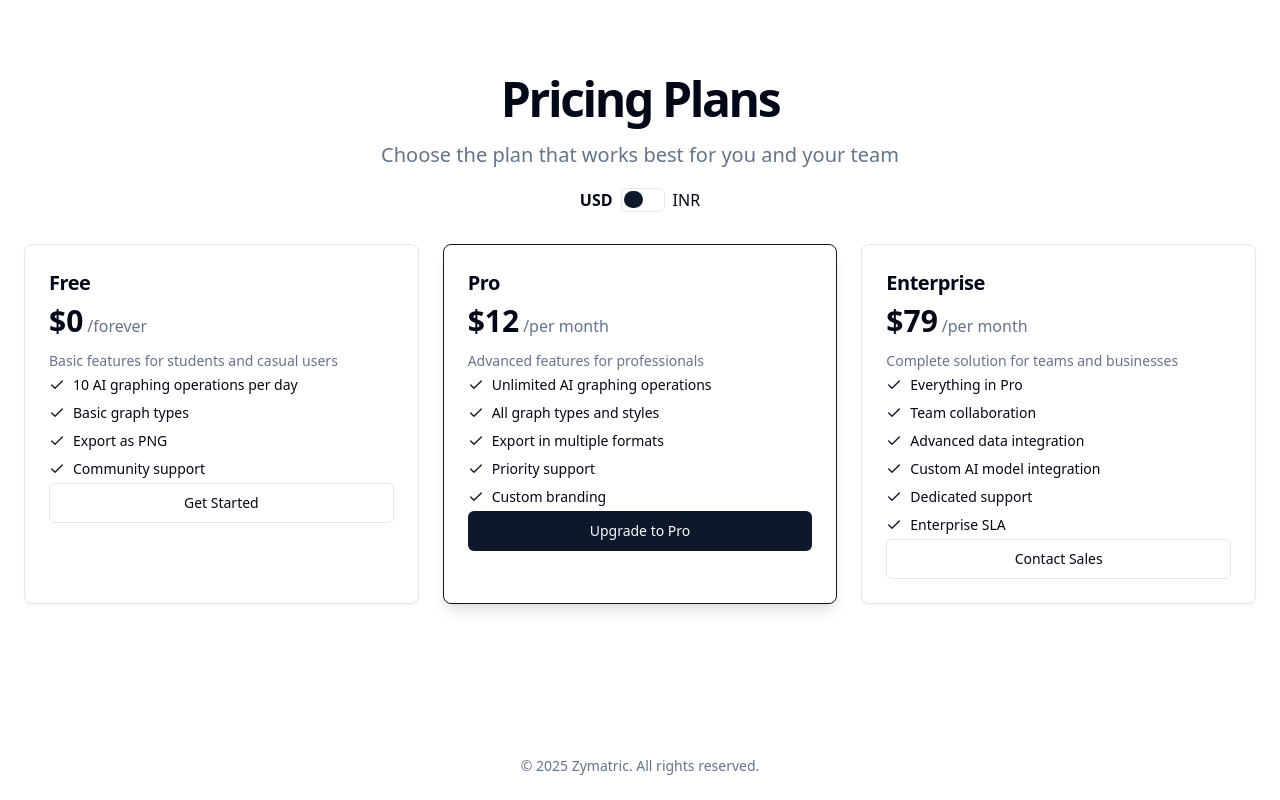
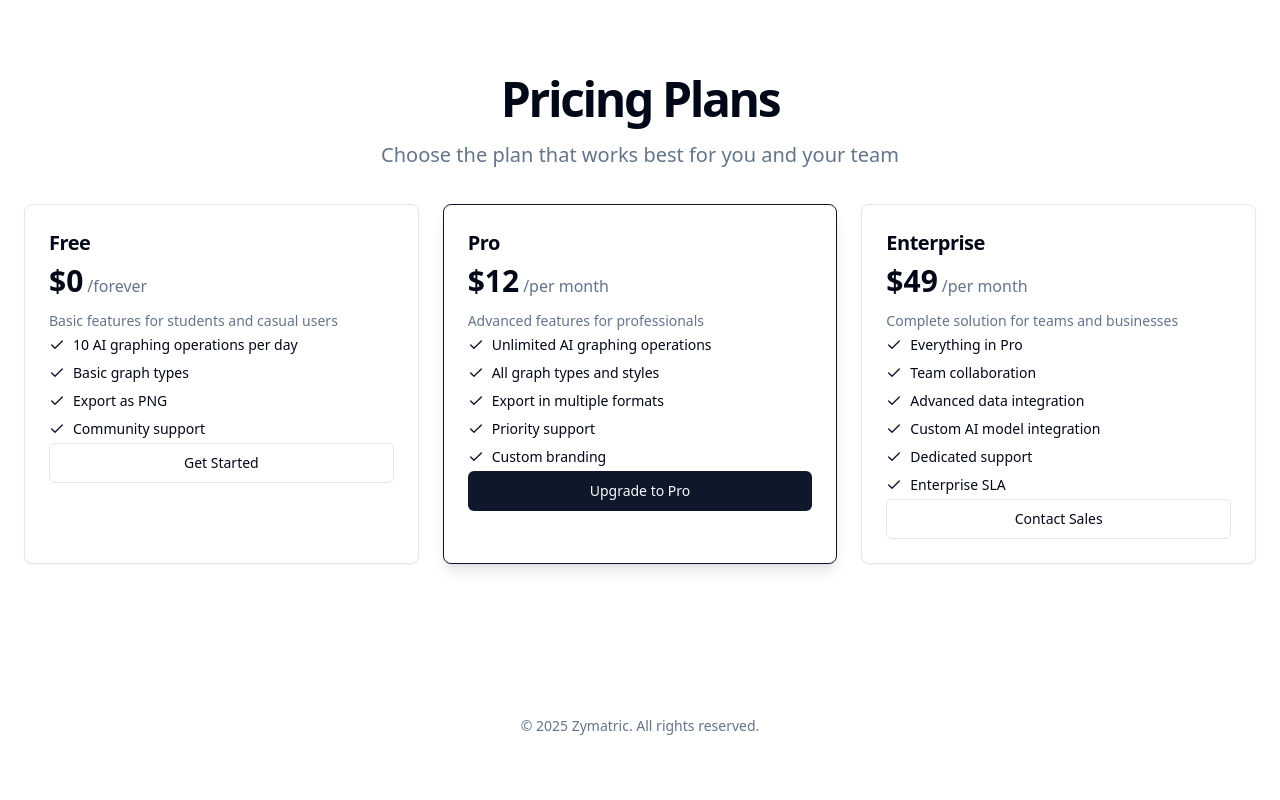
Before and after one commit to kshitizjangra/canvas-wave-artist, a React (Vite) app: page / in a window 1280 px wide. Shown: the part 1087-1887 px from the top of the page. After the commit the page ends 1847 px from the top, so only its background shows below. Built offline with nearby package versions, Linux system fonts and the light colour scheme; no server answers.

Commit message:
Reverted to edit edt-d1f2a57a-1637-4ad0-81a4-b74af9b7808a: "Refactor AIGactor AIGraphing component
Refactor the AIGraphing component into smaller, more manageable files. This improves code organization and maintainability. Unused imports and files were removed."

```diff
--- a/src/components/SubscriptionPlans.tsx
+++ b/src/components/SubscriptionPlans.tsx
@@ -1,58 +1,15 @@
 
-import React, { useState, useEffect } from "react";
+import React from "react";
 import { Card, CardContent, CardDescription, CardFooter, CardHeader, CardTitle } from "@/components/ui/card";
 import { Button } from "@/components/ui/button";
 import { Check } from "lucide-react";
-import { useToast } from "@/hooks/use-toast";
-
-// Define types for plan price data
-type PlanPricing = {
-  usd: { price: string; period: string };
-  inr: { price: string; period: string };
-};
-
-type Plan = {
-  id: string;
-  name: string;
-  pricing: PlanPricing;
-  description: string;
-  features: string[];
-  buttonText: string;
-  buttonVariant: "outline" | "default";
-  popular: boolean;
-};
 
 export function SubscriptionPlans() {
-  const [currency, setCurrency] = useState<"usd" | "inr">("usd");
-  const [isProcessing, setIsProcessing] = useState(false);
-  const { toast } = useToast();
-
-  // Detect user's location to set default currency
-  useEffect(() => {
-    const detectUserLocation = async () => {
-      try {
-        const response = await fetch("https://ipapi.co/json/");
-        const data = await response.json();
-        if (data.country === "IN") {
-          setCurrency("inr");
-        }
-      } catch (error) {
-        console.error("Failed to detect location:", error);
-        // Default to USD if location detection fails
-      }
-    };
-
-    detectUserLocation();
-  }, []);
-
-  const plans: Plan[] = [
+  const plans = [
     {
-      id: "free-plan",
       name: "Free",
-      pricing: {
-        usd: { price: "$0", period: "forever" },
-        inr: { price: "₹0", period: "forever" }
-      },
+      price: "$0",
+      period: "forever",
       description: "Basic features for students and casual users",
       features: [
         "10 AI graphing operations per day",
@@ -61,16 +18,13 @@ export function SubscriptionPlans() {
         "Community support"
       ],
       buttonText: "Get Started",
-      buttonVariant: "outline",
+      buttonVariant: "outline" as const,
       popular: false
     },
     {
-      id: "pro-plan",
       name: "Pro",
-      pricing: {
-        usd: { price: "$12", period: "per month" },
-        inr: { price: "₹999", period: "per month" }
-      },
+      price: "$12",
+      period: "per month",
       description: "Advanced features for professionals",
       features: [
         "Unlimited AI graphing operations",
@@ -80,16 +34,13 @@ export function SubscriptionPlans() {
         "Custom branding"
       ],
       buttonText: "Upgrade to Pro",
-      buttonVariant: "default",
+      buttonVariant: "default" as const,
       popular: true
     },
     {
-      id: "enterprise-plan",
       name: "Enterprise",
-      pricing: {
-        usd: { price: "$79", period: "per month" },
-        inr: { price: "₹5,999", period: "per month" }
-      },
+      price: "$49",
+      period: "per month",
       description: "Complete solution for teams and businesses",
       features: [
         "Everything in Pro",
@@ -100,43 +51,10 @@ export function SubscriptionPlans() {
         "Enterprise SLA"
       ],
       buttonText: "Contact Sales",
-      buttonVariant: "outline",
+      buttonVariant: "outline" as const,
       popular: false
     }
   ];
-
-  const handleCurrencyChange = () => {
-    setCurrency(prev => prev === "usd" ? "inr" : "usd");
-  };
-
-  const handleSubscribe = (planId: string) => {
-    setIsProcessing(true);
-
-    // Simulate API call to Stripe checkout
-    setTimeout(() => {
-      setIsProcessing(false);
-
-      if (planId === "free-plan") {
-        // For free plan, just show success
-        toast({
-          title: "Free Plan Activated",
-          description: "You're now using the Free plan!",
-          variant: "default",
-        });
-      } else {
-        // For paid plans, simulate successful purchase
-        const planName = plans.find(p => p.id === planId)?.name;
-        toast({
-          title: `${planName} Plan Purchased!`,
-          description: "Thank you for your subscription! Your account has been upgraded.",
-          variant: "default",
-        });
-
-        // In a real implementation, you would redirect to Stripe Checkout here
-        // window.location.href = checkoutUrl;
-      }
-    }, 1500);
-  };
 
   return (
     <section id="pricing" className="w-full py-12 md:py-24 lg:py-32 bg-background">
@@ -148,22 +66,10 @@ export function SubscriptionPlans() {
           <p className="max-w-[700px] text-muted-foreground md:text-xl/relaxed lg:text-base/relaxed xl:text-xl/relaxed">
             Choose the plan that works best for you and your team
           </p>
-          <div className="flex items-center gap-2 mt-2">
-            <span className={currency === "usd" ? "font-bold" : ""}>USD</span>
-            <Button
-              variant="outline"
-              size="sm"
-              onClick={handleCurrencyChange}
-              className="relative h-6 w-11 px-0"
-            >
-              <div className={`absolute inset-0 transition-all duration-200 ease-in-out bg-primary rounded-full ${currency === "usd" ? "translate-x-0" : "translate-x-5"}`} style={{width: "45%", height: "80%", top: "10%", left: currency === "usd" ? "5%" : "50%"}}></div>
-            </Button>
-            <span className={currency === "inr" ? "font-bold" : ""}>INR</span>
-          </div>
         </div>
         <div className="grid grid-cols-1 gap-6 md:grid-cols-3 mt-8">
           {plans.map((plan) => (
-            <Card key={plan.id} className={plan.popular ? "border-primary shadow-lg" : ""}>
+            <Card key={plan.name} className={plan.popular ? "border-primary shadow-lg" : ""}>
               {plan.popular && (
                 <div className="absolute -top-3 left-0 right-0 mx-auto w-fit rounded-full bg-primary px-3 py-1 text-xs font-medium text-primary-foreground">
                   Popular
@@ -172,8 +78,8 @@ export function SubscriptionPlans() {
               <CardHeader className="pb-1">
                 <CardTitle className="text-xl">{plan.name}</CardTitle>
                 <div className="flex items-baseline">
-                  <span className="text-3xl font-bold">{plan.pricing[currency].price}</span>
-                  <span className="ml-1 text-muted-foreground">/{plan.pricing[currency].period}</span>
+                  <span className="text-3xl font-bold">{plan.price}</span>
+                  <span className="ml-1 text-muted-foreground">/{plan.period}</span>
                 </div>
                 <CardDescription className="pt-1.5">{plan.description}</CardDescription>
               </CardHeader>
@@ -188,13 +94,8 @@ export function SubscriptionPlans() {
                 </ul>
               </CardContent>
               <CardFooter>
-                <Button
-                  className="w-full"
-                  variant={plan.buttonVariant}
-                  disabled={isProcessing}
-                  onClick={() => handleSubscribe(plan.id)}
-                >
-                  {isProcessing ? "Processing..." : plan.buttonText}
+                <Button className="w-full" variant={plan.buttonVariant}>
+                  {plan.buttonText}
                 </Button>
               </CardFooter>
             </Card>
--- a/src/pages/Index.tsx
+++ b/src/pages/Index.tsx
@@ -2,7 +2,6 @@
 import { Hero } from "@/components/Hero";
 import { Footer } from "@/components/Footer";
 import { SubscriptionPlans } from "@/components/SubscriptionPlans";
-import { Toaster } from "@/components/ui/toaster";
 
 const Index = () => {
   return (
@@ -10,7 +9,6 @@ const Index = () => {
       <Hero />
       <SubscriptionPlans />
       <Footer />
-      <Toaster />
     </div>
   );
 };
```
